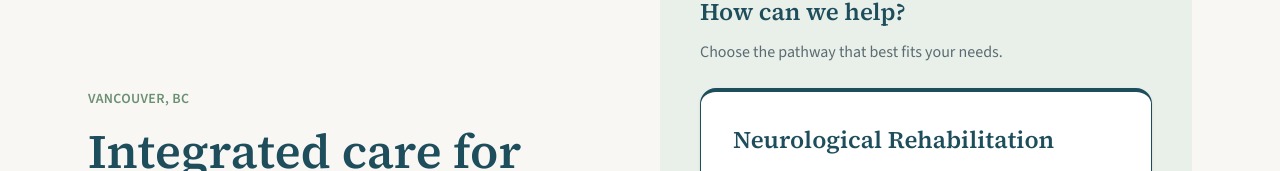
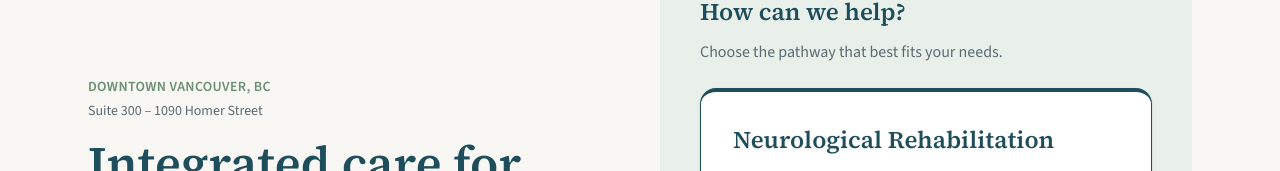
Before and after one commit to Parva9eh/integrated-neuro, a Next.js app: page / in a window 1280 px wide. Shown: the part 217-388 px from the top of the page. Built offline with nearby package versions, Linux system fonts and the light colour scheme; no server answers.

Commit message:
Show clinic address on homepage; mark Cloudflare deploy live
Small visible tweak to verify git-push auto-deploy pipeline.

```diff
--- a/app/page.tsx
+++ b/app/page.tsx
@@ -31,7 +31,10 @@ export default function Home() {
         <div className="grid items-center gap-10 py-16 md:grid-cols-2 md:py-24">
           <div>
             <p className="text-sm font-semibold uppercase tracking-wide text-accent">
-              Vancouver, BC
+              Downtown Vancouver, BC
+            </p>
+            <p className="mt-1 text-sm text-muted">
+              {siteConfig.contact.address}
             </p>
             <h1 className="mt-3 font-serif text-4xl font-semibold leading-tight text-primary md:text-5xl">
               Integrated care for neurological health and mental wellness
```
Also changed, not shown: 1 other file (tests, documents, lock files or other folders).
